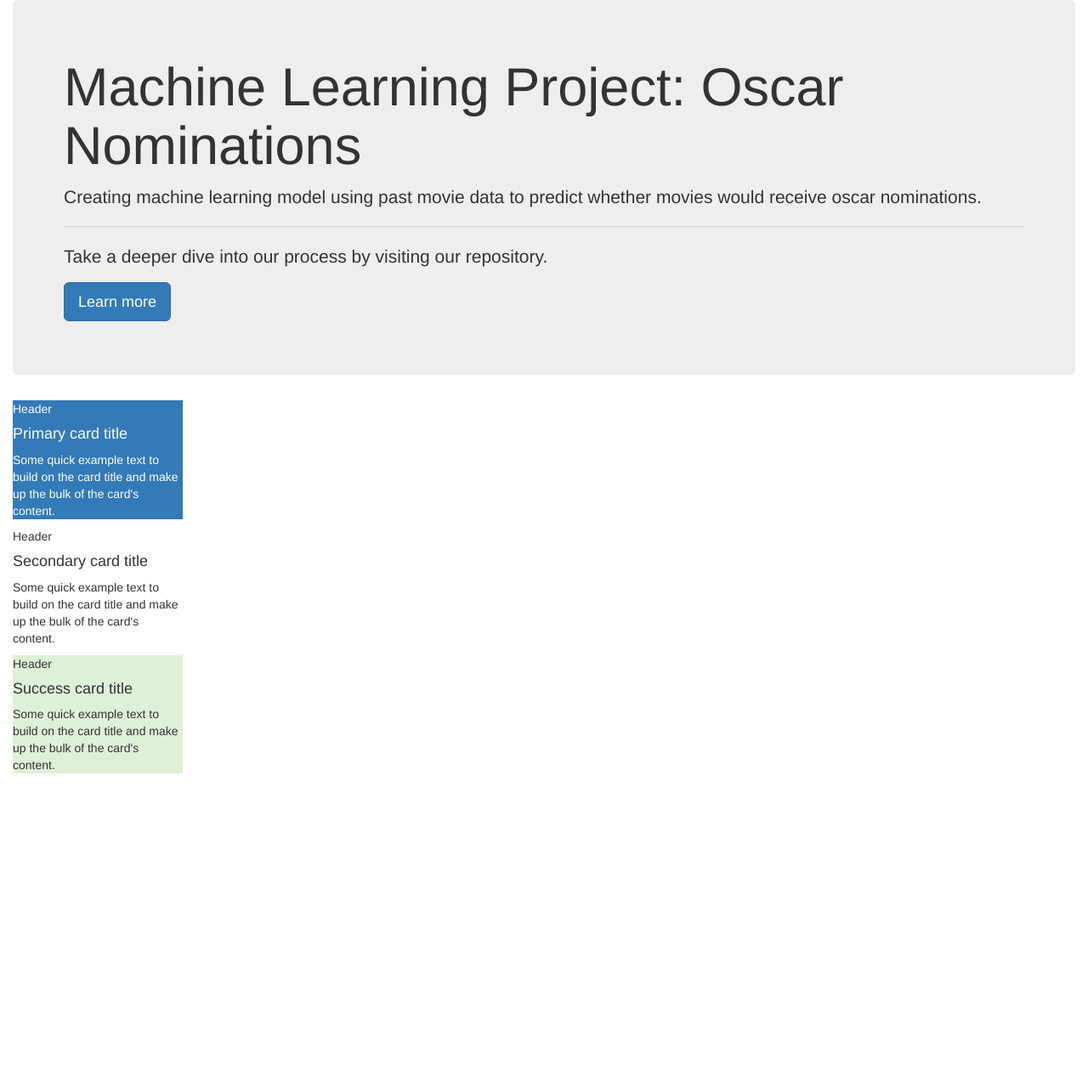
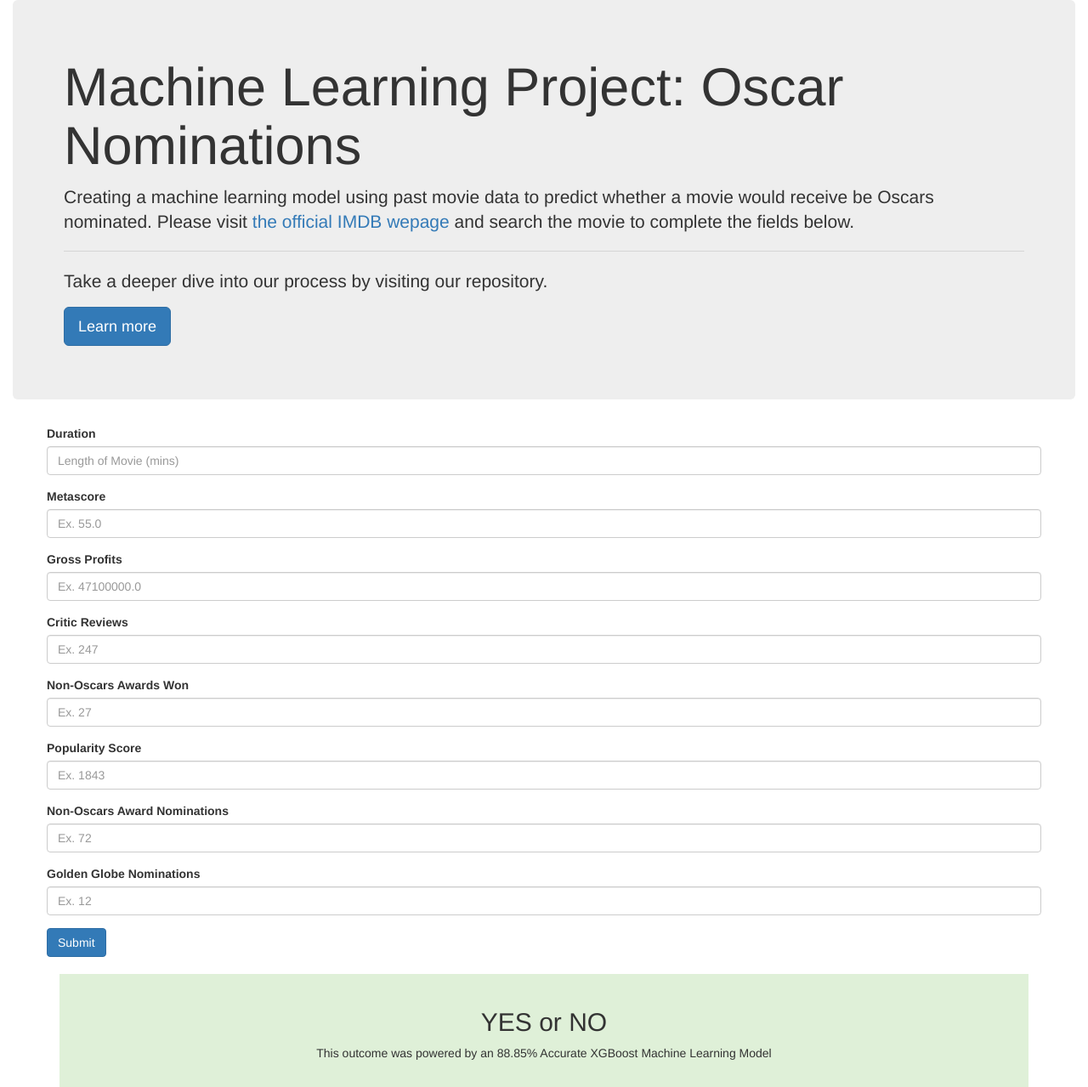
Before and after one commit to eenabow/oscar_nominations, a Flask app: template templates/predictions.html in a window 1280 px wide. Shown: the whole page at 85% size. Before the commit the page ends 910 px from the top, so only its background shows below. Run offline with Flask 2, Linux system fonts and the light colour scheme; the template is opened without the code that fills it, so the values that code supplies are empty; parts of the project's set-up code (start-up, migrations or seed data) failed here and were passed over; some libraries are stand-ins or nearby versions.

Commit message:
added some changes to html

```diff
--- a/app.py
+++ b/app.py
@@ -1,18 +1,21 @@
 from flask import Flask, render_template
-from data import origin_dict, dest_dict, miles_dict
+# from data import origin_dict, dest_dict, miles_dict
 from joblib import load
 import pandas as pd
 
 app = Flask(__name__)
-trained_machine_learning_model = load('assets/pipeline_w_miles.joblib')
+trained_machine_learning_model = load('assets/xgb_oscars.joblib')
 
-@app.route('/')
-def home():
-    return render_template('index.html')
+# @app.route('/')
+# def home():
+#     return render_template('index.html')
 
+
+# flask forms examples - https://flask-wtf.readthedocs.io/en/stable/quickstart.html
+# flask query string parameters
 # 4/2/40/1/16
 @app.route('/generatepredictions')
-@app.route('/generatepredictions/<Quarter>/<Origin>/<Dest>/<NumTicketsOrdered>/<AirlineCompany>')
+# @app.route('/generatepredictions/<Quarter>/<Origin>/<Dest>/<NumTicketsOrdered>/<AirlineCompany>')
 def predict(Quarter, Origin, Dest, NumTicketsOrdered, AirlineCompany):
     try:
         df = pd.DataFrame({
--- a/templates/predictions.html
+++ b/templates/predictions.html
@@ -8,25 +8,32 @@
 </head>
 
 <body>
+  <!-- Outcome variable? -->
   <!-- <h1>Price Per Ticket</h1>
     <h1>{{pricePerTicket}}</h1> -->
+
+  <!-- Header -->
   <div class="container-fluid">
     <div class="jumbotron">
       <h1 class="display-3">Machine Learning Project: Oscar Nominations</h1>
-            <p class="lead">Creating machine learning model using past movie data to predict whether movies would receive oscar nominations.</p>
+      <p class="lead">Creating a machine learning model using past movie data to predict whether a movie would receive
+        be Oscars nominated. Please visit <a href="www.imdb.com">the official IMDB wepage</a> and search the movie to
+        complete the fields below. </p>
       <hr class="my-4">
       <p>Take a deeper dive into our process by visiting our repository.</p>
       <p class="lead">
-            <a class="btn btn-primary btn-lg" href="https://github.com/eenabow/oscar_nominations.git" role="button">Learn more</a>
+        <a class="btn btn-primary btn-lg" href="https://github.com/eenabow/oscar_nominations.git" role="button">Learn
+          more</a>
       </p>
     </div>
-        <!-- <form>
+
+    <!-- User input form -->
+    <div class="container">
+      <div class="row row-cols-2">
+        <div class="col-6"></div>
+
+        <form>
           <fieldset>
-            <legend>What are the chances of your favorite movie receiving an Oscar nomination?</legend>
-            <div class="form-group">
-                <label for="exampleInputMovie">Movie Title</label>
-                <input type="text" class="form-control" id="exampleInputMovie" placeholder="Enter movie title">
-            </div>
             <div class="form-group">
               <label for="exampleInputDuration">Duration</label>
               <input type="number" class="form-control" id="exampleInputDuration" placeholder="Length of Movie (mins)">
@@ -36,35 +43,49 @@
               <input type="number" class="form-control" id="exampleInputMetascore" placeholder="Ex. 55.0">
             </div>
             <div class="form-group">
+              <label for="exampleInputNominations">Gross Profits</label>
+              <input type="number" class="form-control" id="exampleInputMovie" placeholder="Ex. 47100000.0">
+            </div>
+            <div class="form-group">
+              <label for="exampleInputNominations">Critic Reviews</label>
+              <input type="number" class="form-control" id="exampleInputMovie" placeholder="Ex. 247">
+            </div>
+            <div class="form-group">
+              <label for="exampleInputNominations">Non-Oscars Awards Won</label>
+              <input type="number" class="form-control" id="exampleInputMovie" placeholder="Ex. 27">
+            </div>
+            <div class="form-group">
+              <label for="exampleInputNominations">Popularity Score</label>
+              <input type="number" class="form-control" id="exampleInputMovie" placeholder="Ex. 1843">
+            </div>
+            <div class="form-group">
+              <label for="exampleInputNominations">Non-Oscars Award Nominations</label>
+              <input type="number" class="form-control" id="exampleInputMovie" placeholder="Ex. 72">
+            </div>
+            <div class="form-group">
               <label for="exampleInputNominations">Golden Globe Nominations</label>
-                <input type="number" class="form-control" id="exampleInputMovie" placeholder="How many?">
+              <input type="number" class="form-control" id="exampleInputMovie" placeholder="Ex. 12">
             </div>
             <button type="submit" class="btn btn-primary">Submit</button>
           </fieldset>
-        </form> -->
-        <div class="card text-white bg-primary mb-3" style="max-width: 20rem;">
-            <div class="card-header">Header</div>
-            <div class="card-body">
-              <h4 class="card-title">Primary card title</h4>
-              <p class="card-text">Some quick example text to build on the card title and make up the bulk of the card's content.</p>
-            </div>
-          </div>
-          <div class="card text-white bg-secondary mb-3" style="max-width: 20rem;">
-            <div class="card-header">Header</div>
-            <div class="card-body">
-              <h4 class="card-title">Secondary card title</h4>
-              <p class="card-text">Some quick example text to build on the card title and make up the bulk of the card's content.</p>
-            </div>
-          </div>
-          <div class="card text-white bg-success mb-3" style="max-width: 20rem;">
-            <div class="card-header">Header</div>
-            <div class="card-body">
-              <h4 class="card-title">Success card title</h4>
-              <p class="card-text">Some quick example text to build on the card title and make up the bulk of the card's content.</p>
+        </form>
       </div>
     </div>
   </div>
+  <br>
+  <!--Outcome -->
+  <div class="container">
+    <div class="card text-white bg-success mb-3 text-center" style="max-width: 100%;"><br>
+      <div class="card-body">
+        <h2 class="card-title text-center" id="success_or_fail" >YES or NO</h2>
+        <p class="card-text text-center">This outcome was powered by an 88.85% Accurate XGBoost Machine Learning Model</p><br>
       </div>
+    </div>
+  </div>
+
+
+  <!-- embed Tableau carousel  -->
+
 </body>
 
 </html>
```
Lines whose indentation alone changed are shown as unchanged.
